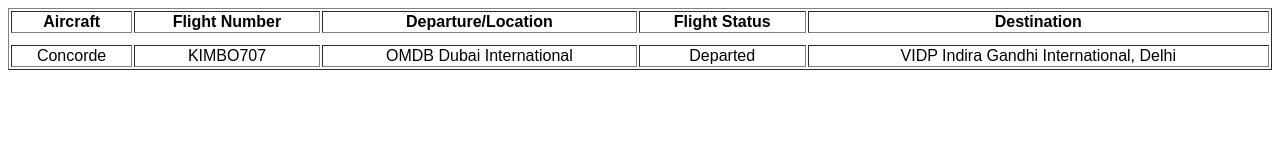
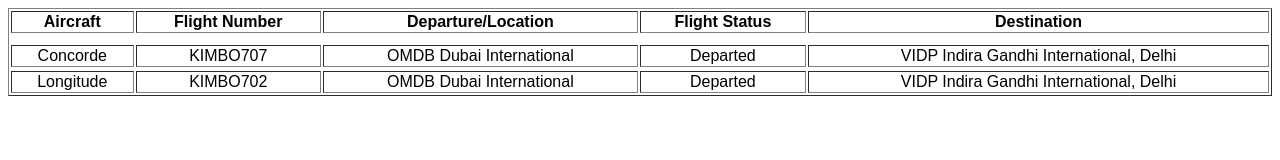
Before and after one commit to FlyingKimbo/Flight-Info-Board, a plain HTML site: page index.html in a window 1280 px wide. Drawn offline with Linux system fonts and the light colour scheme.

Commit message:
Automated update of index.html

```diff
--- a/index.html
+++ b/index.html
@@ -37,6 +37,16 @@
 
 
 
+<tr>
+<tr>
+<td>Longitude</td>
+<td>KIMBO702</td>
+<td class='blinking' style='background-color:lightgreen;'>OMDB Dubai International </td>
+<td class='blinking' style='background-color:lightgreen;'>Departed</td>
+<td class='' style=''>VIDP Indira Gandhi International, Delhi </td>
+</tr>
+
+
 </table>
 </body>
 </html>
```
